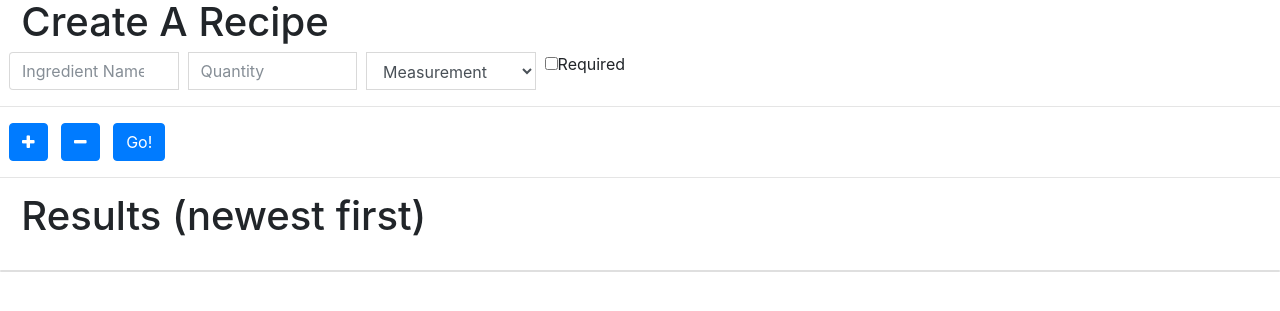
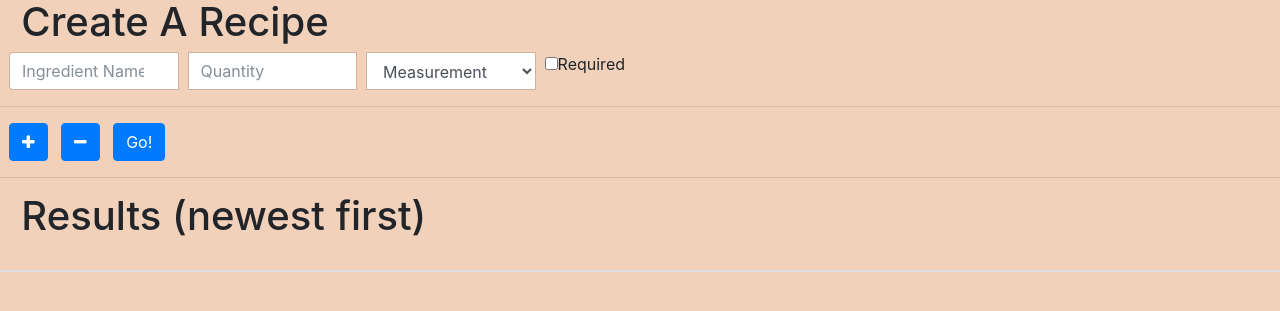
Before and after one commit to QMIND-Team/QMIND-Data-Demo2018, a Django app: page /index/ in a window 1280 px wide. Shown: the top 311 px of the page. Run offline with Django 3.2, Linux system fonts and the light colour scheme; data that the repository does not hold is empty; parts of the project's set-up code (start-up, migrations or seed data) failed here and were passed over; some libraries are stand-ins or nearby versions.

Commit message:
Changed background color

```diff
--- a/webapp/templates/index.html
+++ b/webapp/templates/index.html
@@ -5,6 +5,12 @@
 
 <link rel="stylesheet" href="https://maxcdn.bootstrapcdn.com/bootstrap/4.0.0-beta/css/bootstrap.min.css" integrity="sha384-/Y6pD6FV/Vv2HJnA6t+vslU6fwYXjCFtcEpHbNJ0lyAFsXTsjBbfaDjzALeQsN6M" crossorigin="anonymous">
 <link rel="stylesheet" href="https://maxcdn.bootstrapcdn.com/font-awesome/4.7.0/css/font-awesome.min.css">
+
+<style media="screen">
+  body{
+    background-color: #f2d1ba
+  }
+</style>
 
 <head>
   <h1>&nbsp;&nbsp;Create A Recipe</h1>
```
